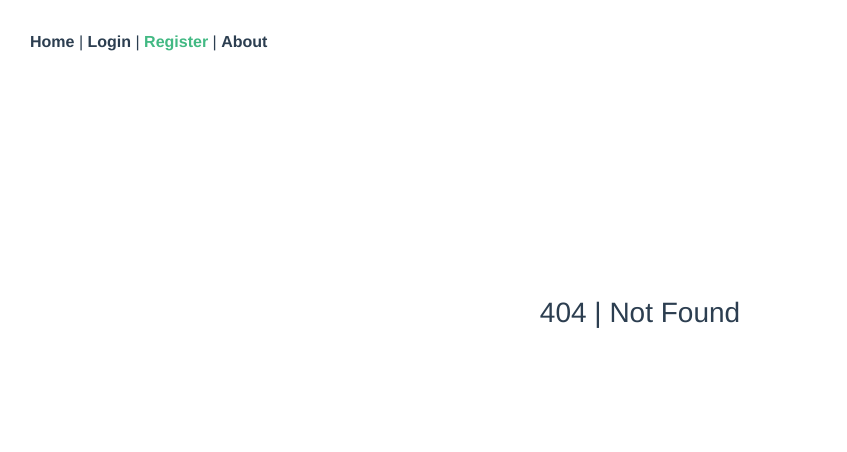
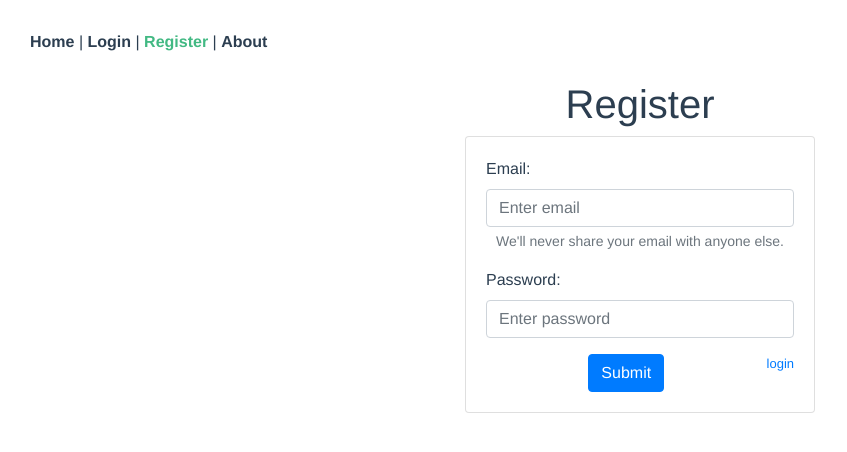
Before and after one commit to johnpoint/RssReader, a Vue app in the folder web/: page /register in a window 1280 px wide. Before the commit this address had no page. Shown: the top 452 px of the page, without its empty margins (0-847 px from the left). Built offline with nearby package versions, Linux system fonts and the light colour scheme.

Commit message:
update :: 完成注册功能

```diff
--- a/web/src/router/index.js
+++ b/web/src/router/index.js
@@ -31,6 +31,11 @@ const routes = [
         component: () => import("../views/Login.vue")
     },
     {
+        path: "/register",
+        name: "Register",
+        component: () => import("../views/Register.vue")
+    },
+    {
         path: "*",
         name: "404",
         component: () => import("../views/404.vue")
--- a/web/src/views/About.vue
+++ b/web/src/views/About.vue
@@ -1,13 +1,13 @@
 <template>
   <div class="home">
     <img alt="RRRssReader" src="../assets/rss.png" />
-    <HelloWorld msg="Welcome to RRRssReader" />
+    <HelloWorld msg="Welcome to RssReader" />
   </div>
 </template>
 
 <script>
 // @ is an alias to /src
-import HelloWorld from "@/components/HelloWorld.vue";
+import HelloWorld from "@/components/Panel.vue";
 
 export default {
   name: "About",
--- a/web/src/views/Home.vue
+++ b/web/src/views/Home.vue
@@ -7,7 +7,7 @@
 
 <script>
 // @ is an alias to /src
-import HelloWorld from "@/components/HelloWorld.vue";
+import HelloWorld from "@/components/Panel.vue";
 
 export default {
   name: "Home",
--- /dev/null
+++ b/web/src/views/Register.vue
@@ -0,0 +1,79 @@
+<template>
+  <div>
+    <h1>Register</h1>
+    <b-card style="width: 350px;margin: auto">
+      <b-form v-if="show">
+        <b-form-group
+            id="input-group-1"
+            label="Email:"
+            label-align="left"
+            label-for="input-1"
+            description="We'll never share your email with anyone else."
+        >
+          <b-form-input
+              id="input-1"
+              v-model="form.email"
+              type="email"
+              required
+              placeholder="Enter email"
+          ></b-form-input>
+        </b-form-group>
+
+        <b-form-group
+            id="input-group-2"
+            label-align="left"
+            label="Password:"
+            label-for="input-2"
+        >
+          <b-form-input
+              id="input-2"
+              v-model="form.password"
+              type="password"
+              required
+              placeholder="Enter password"
+          ></b-form-input>
+        </b-form-group>
+
+        <b-button @click="onSubmit" variant="primary">Submit</b-button>
+        <router-link style="font-size: small;float: right" to="/login"
+        >login
+        </router-link
+        >
+      </b-form>
+    </b-card>
+  </div>
+</template>
+
+<script>
+import router from "@/router";
+import axios from "axios";
+import config from "@/config";
+
+export default {
+  name: "Register",
+  data() {
+    return {
+      form: {
+        email: "",
+        password: ""
+      },
+      show: true
+    };
+  },
+  methods: {
+    onSubmit() {
+      axios
+          .post(config.apiAddress + "/api/register", {
+            mail: this.form.email,
+            password: this.form.password
+          })
+          .then(response => {
+            alert(response.data.message);
+            router.push("/login")
+          });
+    }
+  }
+};
+</script>
+
+<style scoped></style>
```
Also changed, not shown: web/src/components/Panel.vue (renamed from web/src/components/HelloWorld.vue). Lines whose indentation alone changed are shown as unchanged.
